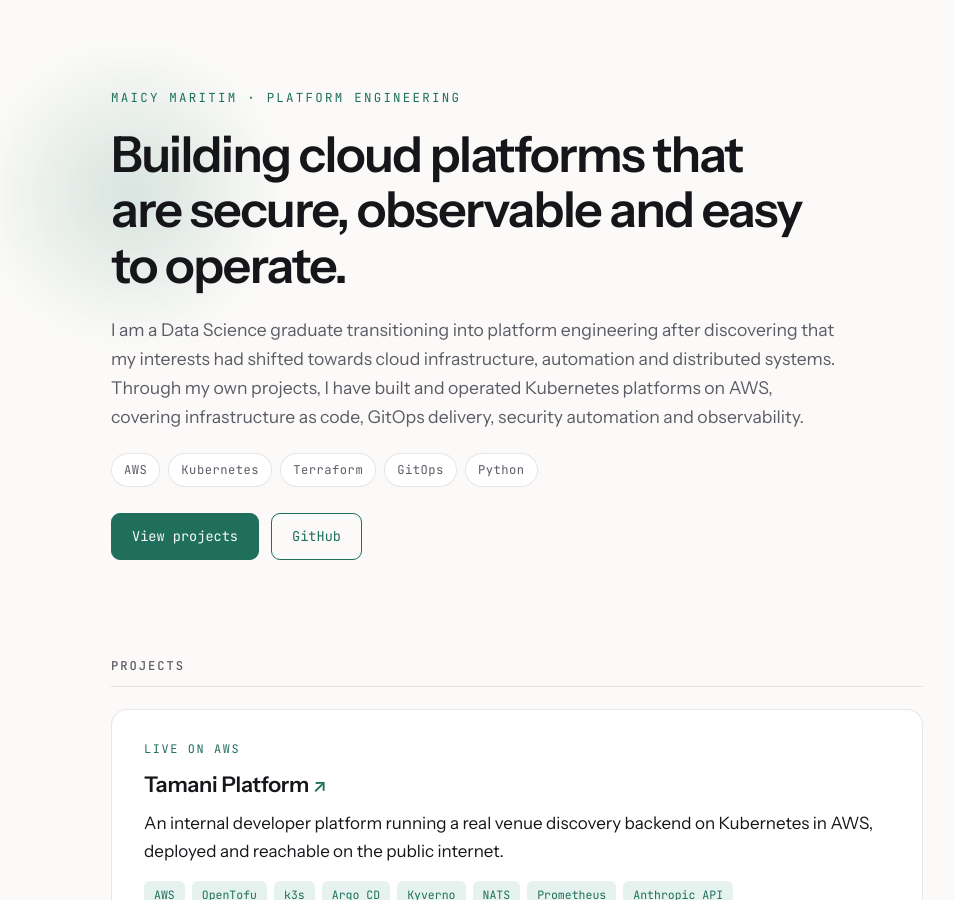
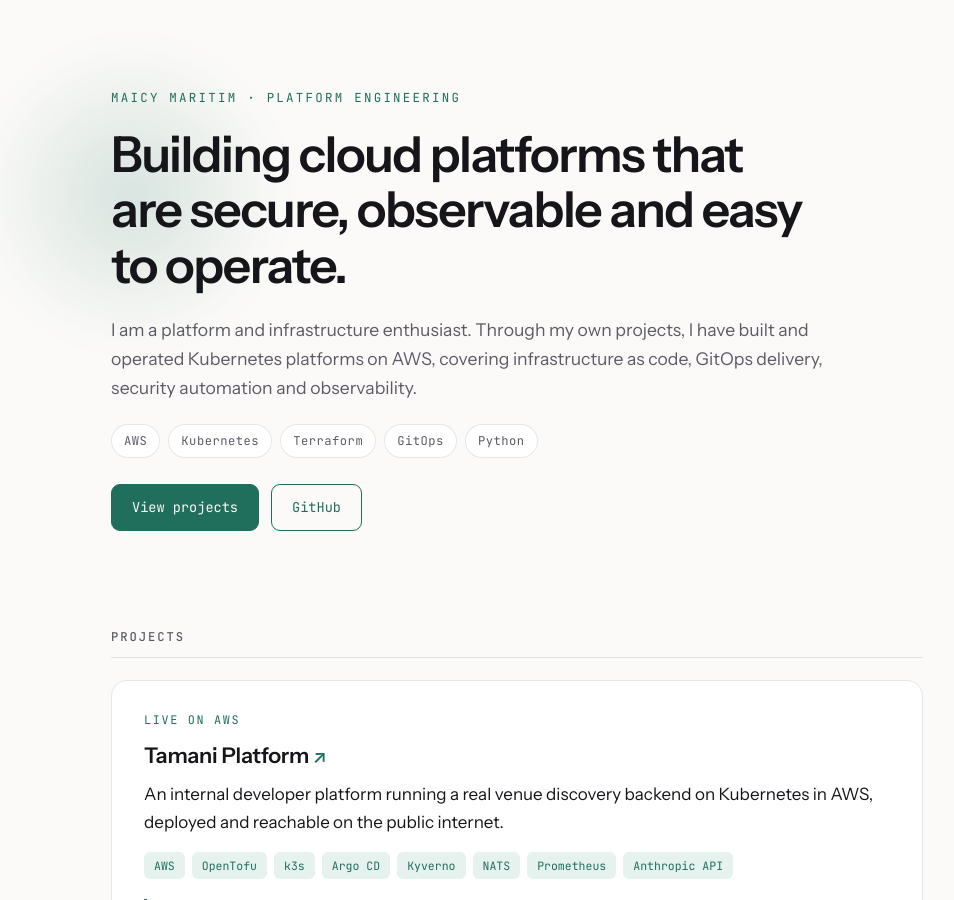
Before and after one commit to MaicyMxtim/MaicyMxtim.github.io, a Jekyll site: the page built from index.md, in a window 1280 px wide and 900 px high. Shown: the whole window, without its empty margins (123-1077 px from the left). Built offline with Jekyll 4.4.1, drawn with Linux system fonts in a browser that asks for light colours.

Commit message:
Rework the introduction

```diff
--- a/index.md
+++ b/index.md
@@ -5,7 +5,7 @@ layout: default
 <header class="hero">
 <p class="kicker">Maicy Maritim · Platform Engineering</p>
 <h1>Building cloud platforms that are secure, observable and easy to operate.</h1>
-<p class="sub">I am a Data Science graduate transitioning into platform engineering after discovering that my interests had shifted towards cloud infrastructure, automation and distributed systems. Through my own projects, I have built and operated Kubernetes platforms on AWS, covering infrastructure as code, GitOps delivery, security automation and observability.</p>
+<p class="sub">I am a platform and infrastructure enthusiast. Through my own projects, I have built and operated Kubernetes platforms on AWS, covering infrastructure as code, GitOps delivery, security automation and observability.</p>
 <ul class="chips">
 <li>AWS</li><li>Kubernetes</li><li>Terraform</li><li>GitOps</li><li>Python</li>
 </ul>
```
